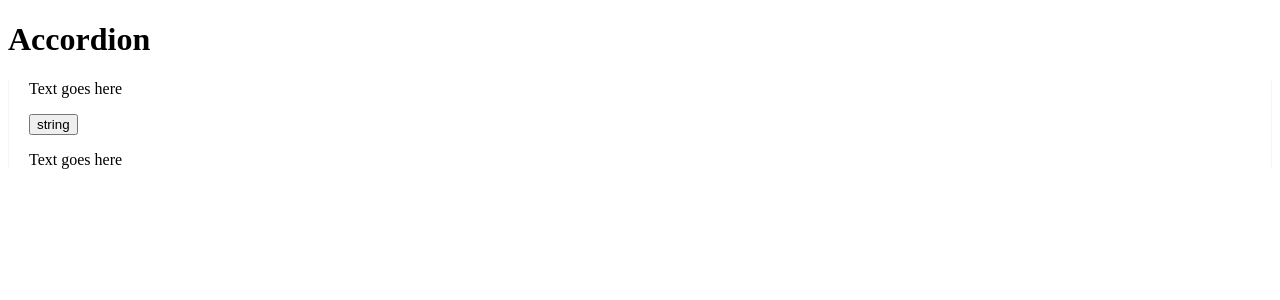
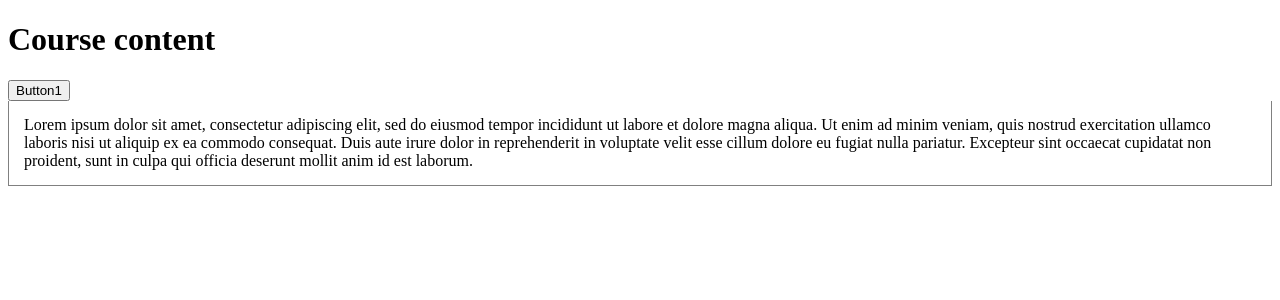
Before and after one commit to dashprotocol/utm-course-overview, a React app: page / in a window 1280 px wide. Shown: the top 300 px of the page. Built offline with nearby package versions, Linux system fonts and the light colour scheme; no server answers; the HTML template or start-up script is replaced by a standard one.

Commit message:
added styling and transition to collapsebar

```diff
--- a/client/src/components/App.jsx
+++ b/client/src/components/App.jsx
@@ -1,5 +1,6 @@
 import React from 'react';
 import $ from 'jquery';
+import axios from 'axios';
 import CollapseBar from './CollapseBar.jsx';
 
 
@@ -7,28 +8,39 @@
   constructor(props) {
     super(props);
     this.state = {
-      course: {},
+      course: [],
     };
   }
 
   componentDidMount() {
-    $.ajax({
-      type: 'GET',
-      url: 'http://localhost:3000/test1',
-      success: (data) => {
+    // $.ajax({
+    //   type: 'GET',
+    //   url: 'http://localhost:3000/test1',
+    //   success: (data) => {
+    //     this.setState({
+    //       course: data,
+    //     });
+    //     console.log(this.state.course);
+    //   },
+    // });
+    this.getCourseData();
+  }
+
+  getCourseData() {
+    axios.get('http://localhost:3000/test1')
+      .then((response) => {
+        console.log(response.data.course.course_name);
         this.setState({
-          course: data,
+          course: response.data,
         });
-        console.log(this.state.course);
-      },
-    });
+      });
   }
 
   render() {
     const { course } = this.state;
     return (
       <div className="container">
-        <h1>Accordion</h1>
+        <h1>Course content</h1>
         <CollapseBar title="Header" data1={course} />
       </div>
     );
--- a/client/src/components/CollapseBar.jsx
+++ b/client/src/components/CollapseBar.jsx
@@ -1,24 +1,20 @@
 import React from 'react';
-
-const divStyle = {
-  padding: '0 20px',
-  borderLeft: '1px solid whitesmoke',
-  borderRight: '1px solid whitesmoke',
-};
+import styled from 'styled-components';
 
 class CollapseBar extends React.Component {
   constructor(props) {
     super(props);
+    console.log(props)
     this.state = {
-      data: this.props.data1,
-      test1: 'string',
+      test2: props.data1,
+      test1: 'string1',
       isToggleOn: true,
       isToggleOn1: true,
       isToggleOn2: true,
     };
     this.handleClick = this.handleClick.bind(this);
-    this.handleClick1 = this.handleClick1.bind(this);
-    this.handleClick2 = this.handleClick2.bind(this);
+    // this.handleClick1 = this.handleClick1.bind(this);
+    // this.handleClick2 = this.handleClick2.bind(this);
   }
 
   handleClick() {
@@ -28,25 +24,30 @@
     }));
   }
 
-  handleClick1() {
-    this.setState((state) => ({
-      isToggleOn1: !state.isToggleOn1,
-    }));
-  }
+  // handleClick1() {
+  //   this.setState((state) => ({
+  //     isToggleOn1: !state.isToggleOn1,
+  //   }));
+  // }
 
-  handleClick2() {
-    this.setState((state) => ({
-      isToggleOn2: !state.isToggleOn2,
-    }));
-  }
+  // handleClick2() {
+  //   this.setState((state) => ({
+  //     isToggleOn2: !state.isToggleOn2,
+  //   }));
+  // }
 
 
   render() {
     return (
-      <div style={divStyle}>
-        <p>Text goes here</p>
-        <button onClick={this.handleClick}>{this.state.test1}</button>
-        <TestComponent willRender={this.state.isToggleOn} />
+      <div>
+        {/* <p>Text goes here</p> */}
+        <button onClick={this.handleClick}>Button1</button>
+        <Content open={this.state.isToggleOn}>
+          <p>
+          Lorem ipsum dolor sit amet, consectetur adipiscing elit, sed do eiusmod tempor incididunt ut labore et dolore magna aliqua. Ut enim ad minim veniam, quis nostrud exercitation ullamco laboris nisi ut aliquip ex ea commodo consequat. Duis aute irure dolor in reprehenderit in voluptate velit esse cillum dolore eu fugiat nulla pariatur. Excepteur sint occaecat cupidatat non proident, sunt in culpa qui officia deserunt mollit anim id est laborum.
+          </p>
+        </Content>
+        {/* <TestComponent willRender={this.state.isToggleOn} />  */}
         {/* <button onClick={this.handleClick1}>Button2</button>
         <TestComponent willRender={this.state.isToggleOn1} />
         <button onClick={this.handleClick2}>Button3</button>
@@ -56,18 +57,19 @@
   }
 }
 
-const TestComponent = (props) => {
-  if (props.willRender) {
-    return (
-      <div className="sectionContent">
-        <p>Text goes here
-{/* Lorem ipsum dolor sit amet, consectetur adipiscing elit, sed do eiusmod tempor incididunt ut labore et dolore magna aliqua. Ut enim ad minim veniam, quis nostrud exercitation ullamco laboris nisi ut aliquip ex ea commodo consequat. Duis aute irure dolor in reprehenderit in voluptate velit esse cillum dolore eu fugiat nulla pariatur. Excepteur sint occaecat cupidatat non proident, sunt in culpa qui officia deserunt mollit anim id est laborum. */}
-        </p>
-      </div>
-    );
+const Content = styled.div`
+  border: 1px solid gray;
+  border-top: none;
+  opacity: ${(props) => (props.open ? '1' : '0')};
+  max-height: ${(props) => (props.open ? '100%' : '0')};
+  overflow: hidden;
+  padding: ${(props) => (props.open ? '15px' : '0 15px')};
+  transition: all 0.3s;
+
+  p {
+    margin: 0;
   }
-  return null;
-};
+`;
 
 
 export default CollapseBar;
--- a/database/index.js
+++ b/database/index.js
@@ -41,7 +41,7 @@
           content_length: (Math.random() * 10),
           is_vid: Math.random() >= 0.5,
           has_preview: Math.random() >= 0.5,
-          vid_img: faker.image.imageUrl(),
+          vid_img: faker.image.image(),
         })),
       })),
     },
--- a/package.json
+++ b/package.json
@@ -25,7 +25,8 @@
     "morgan": "^1.9.1",
     "nodemon": "^2.0.2",
     "react": "^16.12.0",
-    "react-dom": "^16.12.0"
+    "react-dom": "^16.12.0",
+    "styled-components": "^5.0.0"
   },
   "devDependencies": {
     "@babel/core": "^7.8.3",
```
Also changed, not shown: 2 other files (tests, documents, lock files or other folders).
